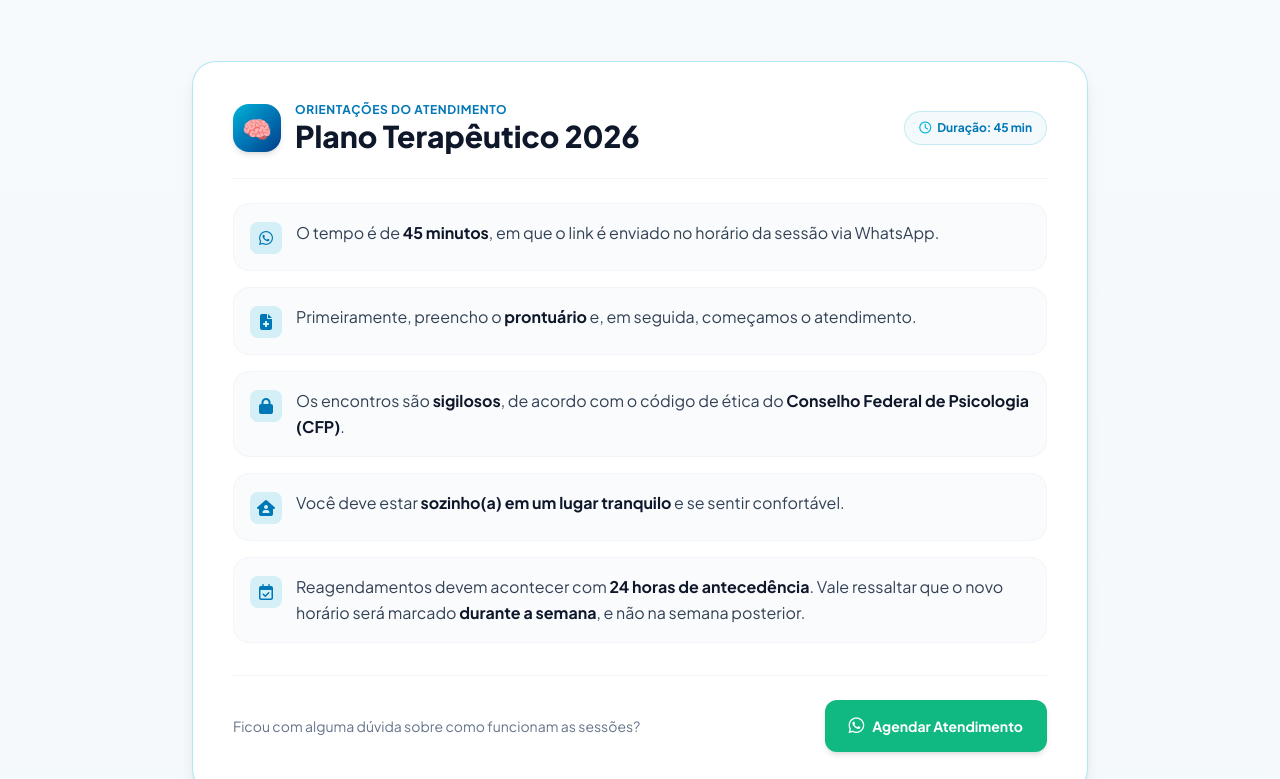
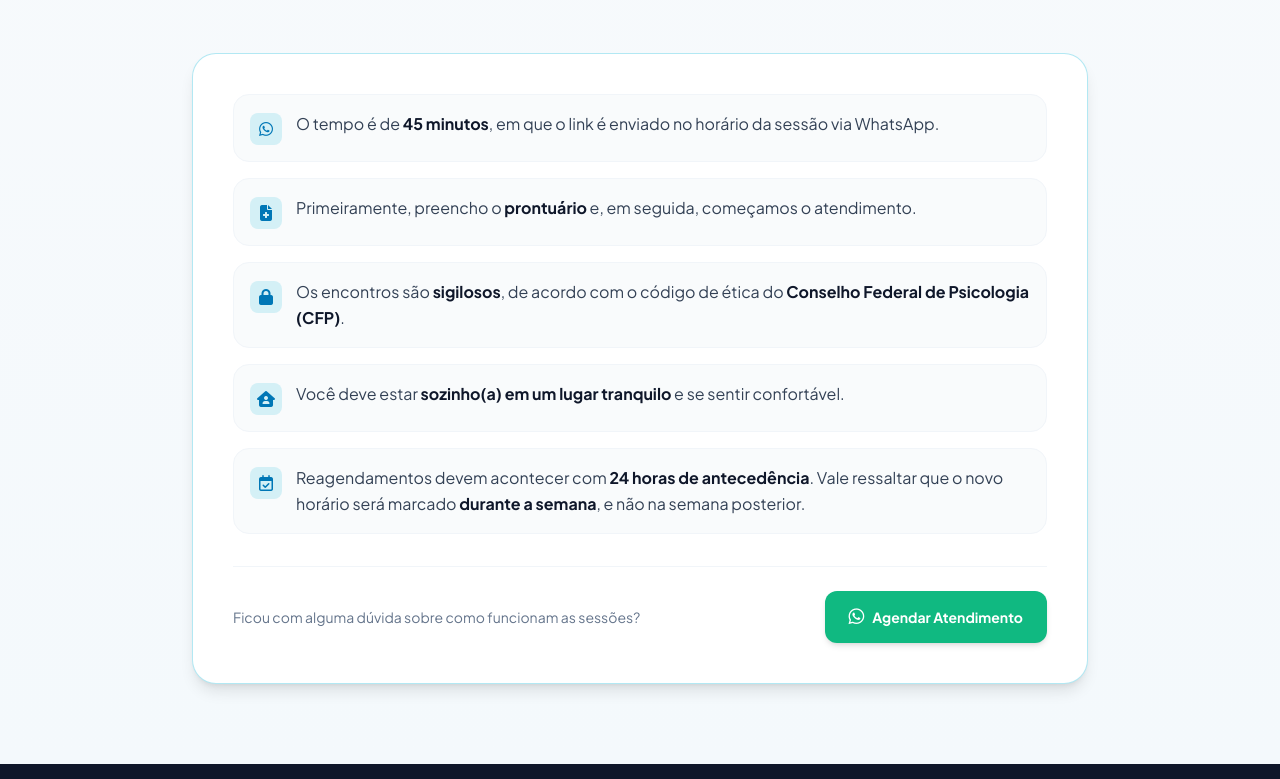
Before and after one commit to anaraquelpsicologa/anaraquel.psi, a plain HTML site: page index.html in a window 1280 px wide. Shown: the part 3772-4551 px from the top of the page. Drawn offline with nearby package versions, Linux system fonts and the light colour scheme.

Commit message:
Update index.html

```diff
--- a/index.html
+++ b/index.html
@@ -362,23 +362,9 @@ src="https://www.facebook.com/tr?id=28214910211518641&ev=PageView&noscript=1"
                 </div>
             </div>
 
-            <div class="mt-12 sm:mt-16 max-w-4xl mx-auto bg-white rounded-3xl p-6 sm:p-10 border border-brand-cyan/30 shadow-lg">
-                <div class="flex flex-col sm:flex-row sm:items-center justify-between gap-4 pb-6 border-b border-slate-100">
-                    <div class="flex items-center gap-3.5">
-                        <div class="w-12 h-12 rounded-2xl bg-gradient-brand text-white flex items-center justify-center text-2xl shadow-md flex-shrink-0">
-                            🧠
-                        </div>
-                        <div>
-                            <span class="text-xs font-bold uppercase tracking-wider text-brand-blue block">Orientações do Atendimento</span>
-                            <h3 class="text-2xl sm:text-3xl font-extrabold text-slate-900">Plano Terapêutico 2026</h3>
-                        </div>
-                    </div>
-                    <span class="inline-flex items-center gap-1.5 bg-brand-light text-brand-blue text-xs font-bold px-3.5 py-2 rounded-full border border-brand-cyan/20 self-start sm:self-center">
-                        <i class="fa-regular fa-clock text-brand-cyan"></i> Duração: 45 min
-                    </span>
-                </div>
-
-                <ul class="mt-6 space-y-4 text-slate-700 text-sm sm:text-base">
+            <!-- Detalhes dos Atendimentos -->
+            <div class="mt-10 sm:mt-14 max-w-4xl mx-auto bg-white rounded-3xl p-6 sm:p-10 border border-brand-cyan/30 shadow-lg">
+                <ul class="space-y-4 text-slate-700 text-sm sm:text-base">
                     <li class="flex items-start gap-3.5 bg-slate-50/80 p-4 rounded-2xl border border-slate-100">
                         <div class="w-8 h-8 rounded-lg bg-brand-cyan/15 text-brand-blue flex items-center justify-center flex-shrink-0 mt-0.5">
                             <i class="fa-brands fa-whatsapp text-base"></i>
@@ -429,7 +415,7 @@ src="https://www.facebook.com/tr?id=28214910211518641&ev=PageView&noscript=1"
                     <p class="text-xs sm:text-sm text-slate-500 text-center sm:text-left">
                         Ficou com alguma dúvida sobre como funcionam as sessões?
                     </p>
-                    <a href="https://wa.me/5534997764543?text=Ol%C3%A1,%20li%20sobre%20o%20Plano%20Terap%C3%AAutico%202026%20e%20gostaria%20de%20agendar%20uma%20sess%C3%A3o"
+                    <a href="https://wa.me/5534997764543?text=Ol%C3%A1,%20li%20sobre%20como%20funcionam%20os%20atendimentos%20e%20gostaria%20de%20agendar%20uma%20sess%C3%A3o"
                        target="_blank"
                        onclick="fbq('track', 'Lead');"
                        class="w-full sm:w-auto bg-emerald-500 hover:bg-emerald-600 text-white font-bold px-6 py-3 rounded-xl shadow-md transition-all text-center flex items-center justify-center gap-2 text-sm">
```
